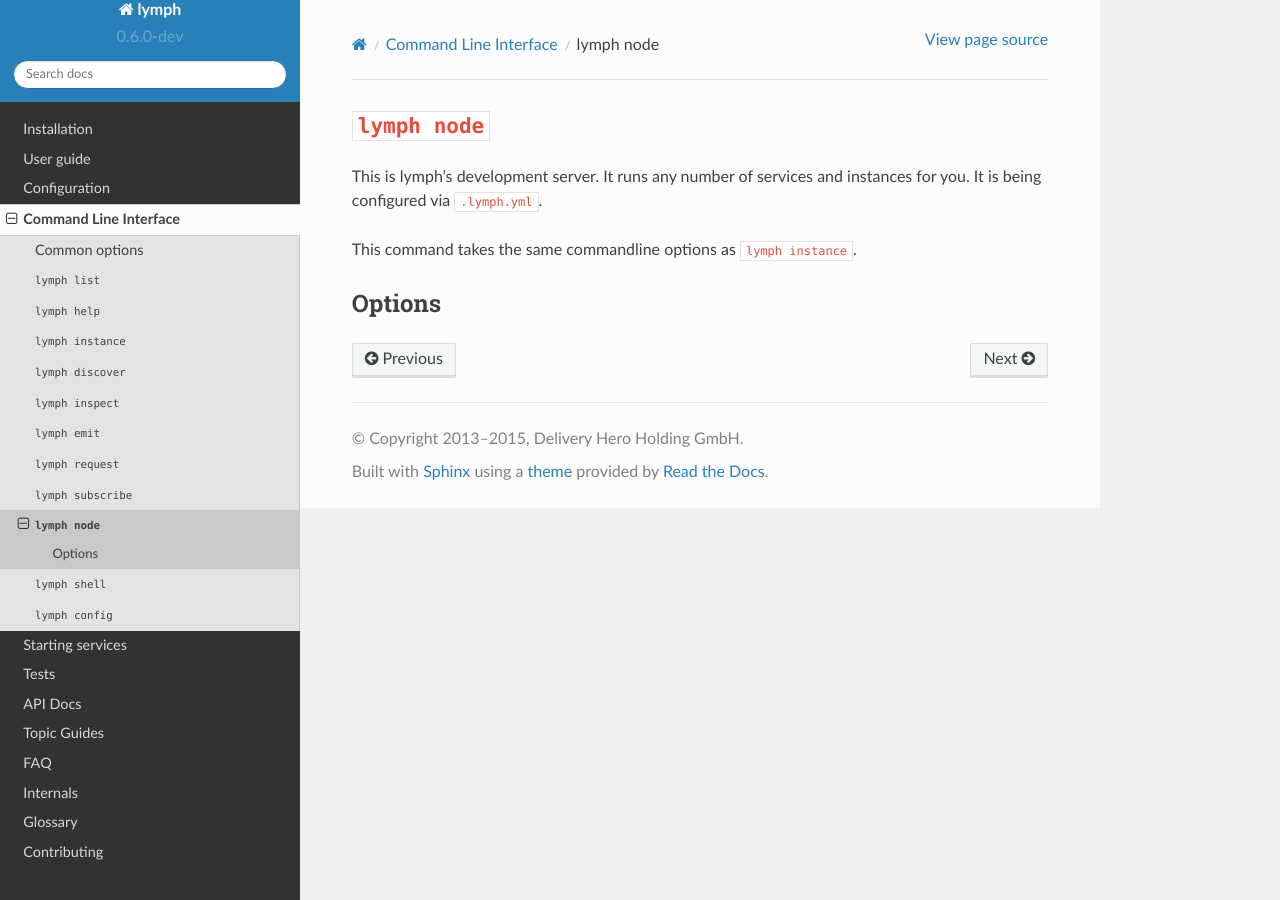
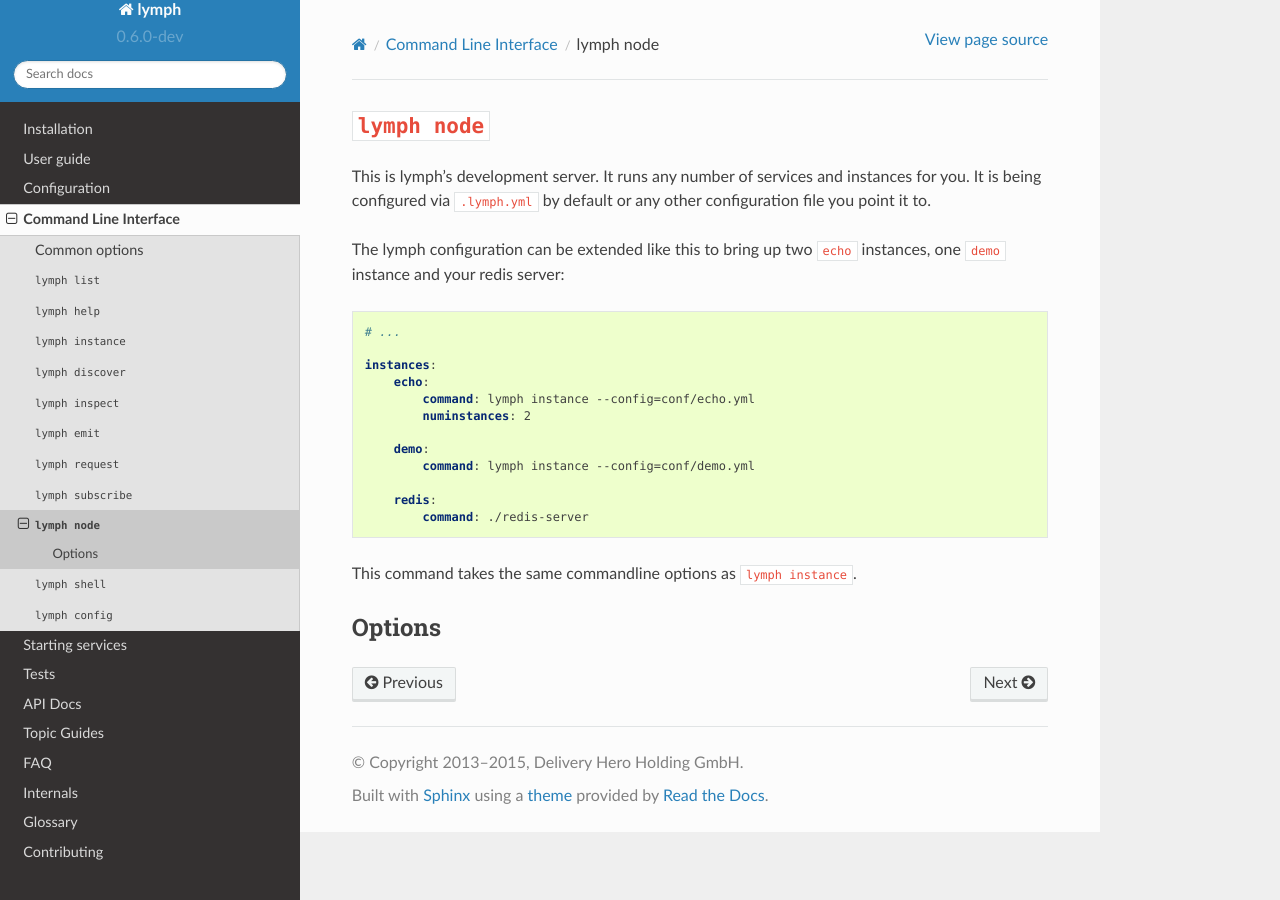
Before and after one commit to deliveryhero/lymph, a Sphinx documentation site: the page built from docs/cli/node.rst, in a window 1280 px wide. Built offline with Sphinx 7.4.7 and the Read the Docs theme 2.0.0, drawn with Linux system fonts in a browser that asks for light colours; formulas are drawn with MathJax 3.

Commit message:
add config to lymph node documentation

```diff
--- a/docs/cli/node.rst
+++ b/docs/cli/node.rst
@@ -7,9 +7,26 @@
 ==============
 
 This is lymph's development server. It runs any number of services and
-instances for you. It is being configured via ``.lymph.yml``.
+instances for you. It is being configured via ``.lymph.yml`` by default or any other
+configuration file you point it to.
 
-.. FIXME improve this
+The lymph configuration can be extended like this to bring up two ``echo`` instances,
+one ``demo`` instance and your redis server:
+
+.. code:: yaml
+
+    # ...
+
+    instances:
+        echo:
+            command: lymph instance --config=conf/echo.yml
+            numinstances: 2
+
+        demo:
+            command: lymph instance --config=conf/demo.yml
+
+        redis:
+            command: ./redis-server
 
 This command takes the same commandline options as ``lymph instance``.
 
```
Also changed, not shown: docs/configuration.rst (+8 -6 lines).
